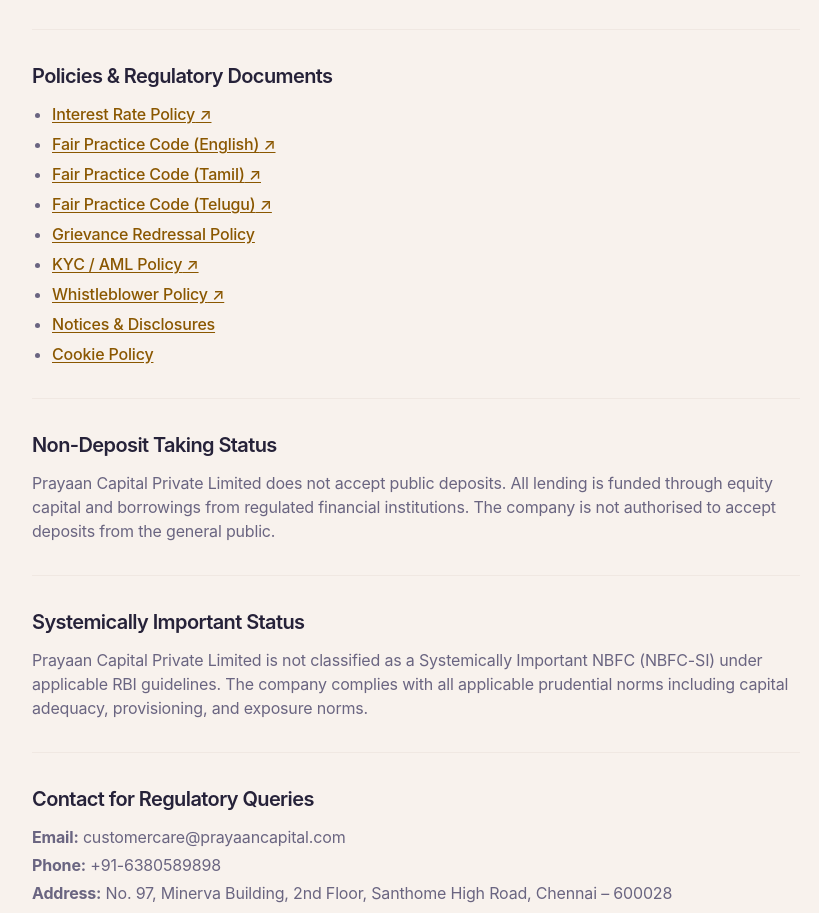
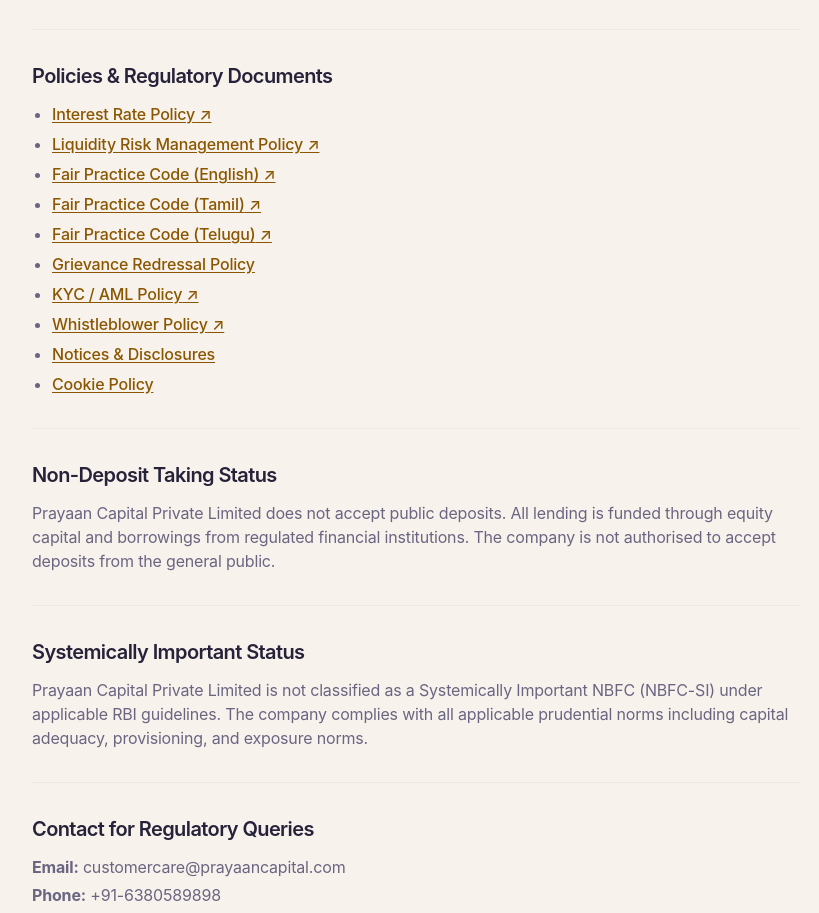
Before and after one commit to itissanthoshkumar/prayaan-capital, a React (Vite) app: page /rbi-disclosures in a window 1280 px wide. Shown: the part 840-1753 px from the top of the page, without its empty margins (224-1043 px from the left). Built offline with nearby package versions, Linux system fonts and the light colour scheme.

Commit message:
Add Liquidity Risk Management Policy to RBI Disclosures
Links the already-self-hosted PDF from the RBI Disclosures regulatory-documents
list (external, opens in a new tab), alongside the Policies page entry.

```diff
--- a/src/pages/RBIDisclosures.tsx
+++ b/src/pages/RBIDisclosures.tsx
@@ -7,6 +7,7 @@
 
 const regulatoryLinks: { label: string; href: string; external?: boolean }[] = [
   { label: "Interest Rate Policy", href: `${BASE}/Interest%20Rates%20and%20Gradation%20of%20Risk%20Policy%20V4.0.pdf`, external: true },
+  { label: "Liquidity Risk Management Policy", href: `${BASE}/Liquidity%20Risk%20Management%20Policy.pdf`, external: true },
   { label: "Fair Practice Code (English)", href: `${BASE}/Fair%20Practice%20Code_English_v2.pdf`, external: true },
   { label: "Fair Practice Code (Tamil)", href: `${BASE}/Fair%20Practice%20Code_V2.0%20Tamil.pdf`, external: true },
   { label: "Fair Practice Code (Telugu)", href: `${BASE}/Fair%20Practice%20Code_V2.0%20Telugu.pdf`, external: true },
```
